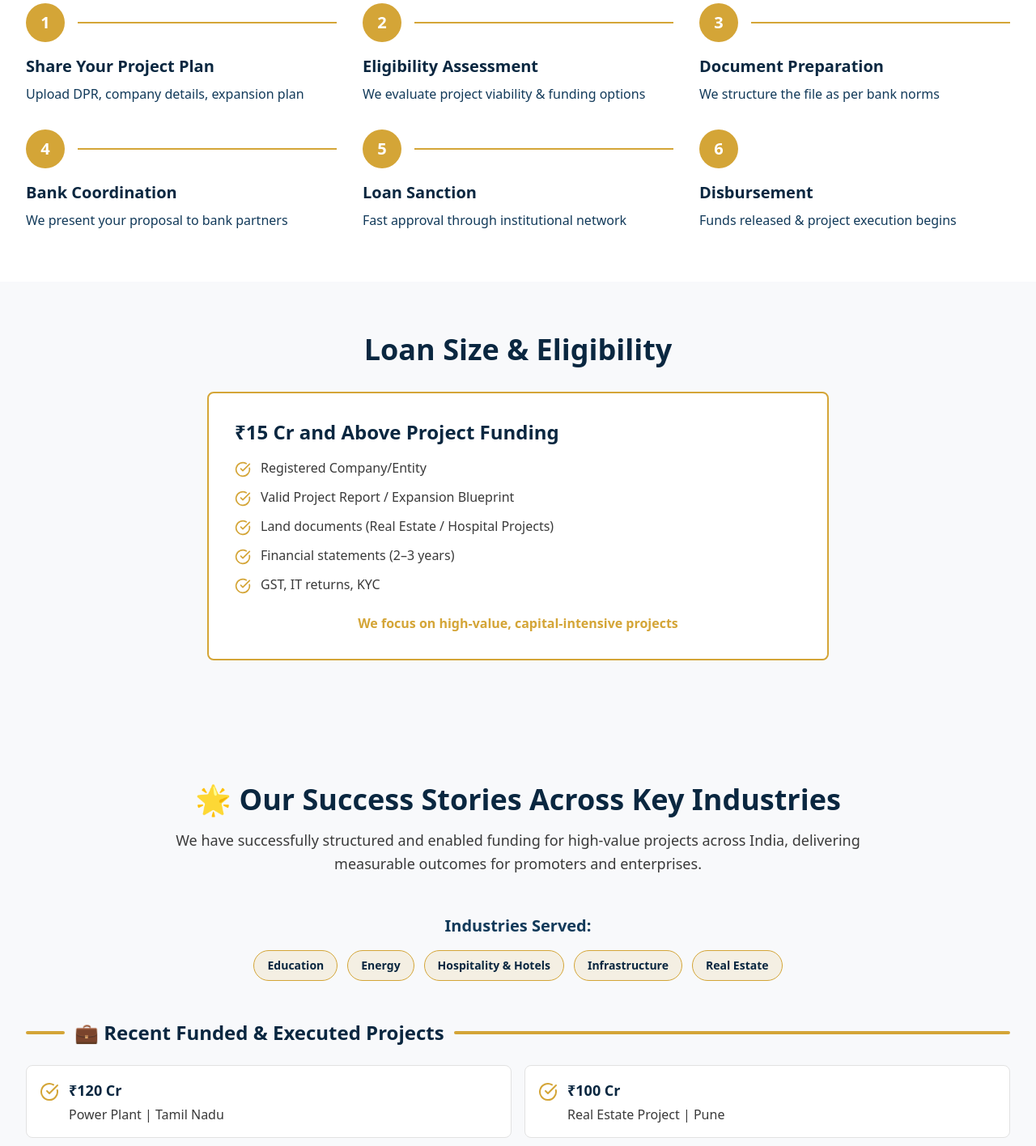
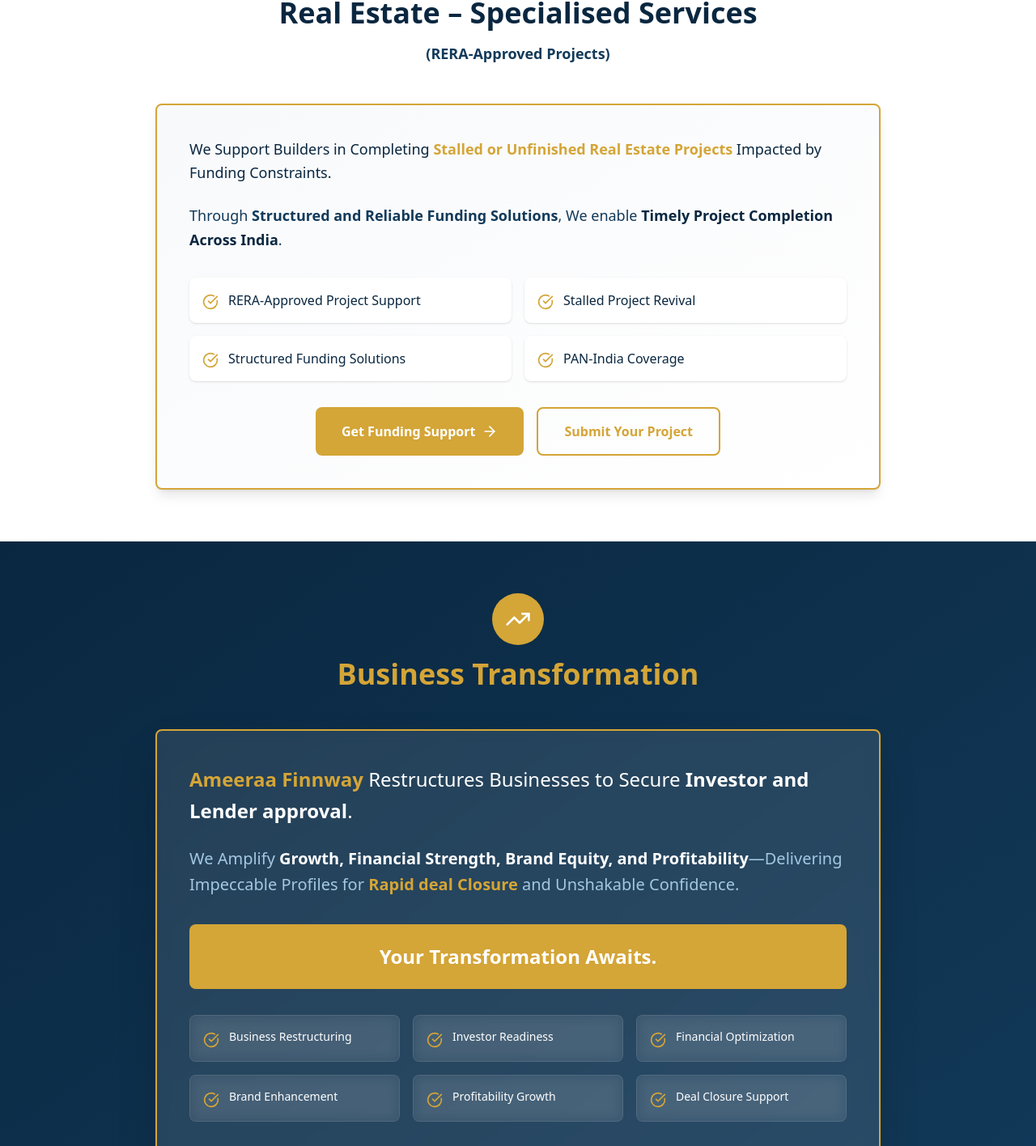
Before and after one commit to digicoders-git/Ameraa-Finnway, a React (Vite) app: page / in a window 1280 px wide. Shown: the part 8292-9708 px from the top of the page at 81% size. Built offline with nearby package versions, Linux system fonts and the light colour scheme.

Commit message:
REAL ESTATE and BUSINESS TRANSFORMATION sectiona added

```diff
--- /dev/null
+++ b/src/components/home/RealEstateBusinessSection.jsx
@@ -0,0 +1,175 @@
+import React from "react";
+import { Building2, TrendingUp, CheckCircle, ArrowRight } from "lucide-react";
+import { NavLink } from "react-router-dom";
+
+const RealEstateBusinessSection = () => {
+  return (
+    <>
+      {/* Real Estate Specialized Services Section */}
+      <section className="bg-white py-16">
+        <div className="max-w-7xl mx-auto px-4 sm:px-6 lg:px-8">
+          <div className="text-center mb-12 scroll-animate">
+            <div className="inline-flex items-center justify-center w-16 h-16 bg-[#D4A537] rounded-full mb-4">
+              <Building2 className="w-8 h-8 text-white" />
+            </div>
+            <h2 className="text-3xl md:text-4xl font-bold text-[#0A2740] mb-4">
+              Real Estate – Specialised Services
+            </h2>
+            <p className="text-lg text-[#123A5A] font-semibold">
+              (RERA-Approved Projects)
+            </p>
+          </div>
+
+          <div className="max-w-4xl mx-auto">
+            <div className="bg-gradient-to-br from-[#F8F9FB] to-white p-8 md:p-10 rounded-lg border-2 border-[#D4A537] shadow-lg scroll-animate">
+              <div className="space-y-6">
+                <p className="text-lg text-[#0A2740] leading-relaxed">
+                  We Support Builders in Completing{" "}
+                  <span className="font-bold text-[#D4A537]">
+                    Stalled or Unfinished Real Estate Projects
+                  </span>{" "}
+                  Impacted by Funding Constraints.
+                </p>
+
+                <p className="text-lg text-[#123A5A] leading-relaxed">
+                  Through{" "}
+                  <span className="font-semibold">
+                    Structured and Reliable Funding Solutions
+                  </span>
+                  , We enable{" "}
+                  <span className="font-semibold text-[#0A2740]">
+                    Timely Project Completion Across India
+                  </span>
+                  .
+                </p>
+
+                <div className="grid md:grid-cols-2 gap-4 mt-8">
+                  {[
+                    "RERA-Approved Project Support",
+                    "Stalled Project Revival",
+                    "Structured Funding Solutions",
+                    "PAN-India Coverage",
+                  ].map((feature, idx) => (
+                    <div
+                      key={idx}
+                      className="flex items-start gap-3 bg-white p-4 rounded-lg shadow-sm"
+                    >
+                      <CheckCircle className="w-5 h-5 text-[#D4A537] shrink-0 mt-1" />
+                      <span className="text-[#0A2740] font-medium">
+                        {feature}
+                      </span>
+                    </div>
+                  ))}
+                </div>
+
+                <div className="flex flex-col sm:flex-row gap-4 mt-8 justify-center">
+                  <NavLink
+                    to="/contact"
+                    className="inline-flex items-center justify-center bg-[#D4A537] hover:bg-[#C59230] text-white px-8 py-4 rounded-lg font-semibold transition-all duration-200 hover:scale-105 cursor-pointer"
+                  >
+                    Get Funding Support
+                    <ArrowRight className="ml-2 w-5 h-5" />
+                  </NavLink>
+                  <NavLink
+                    to="/apply"
+                    className="inline-flex items-center justify-center border-2 border-[#D4A537] text-[#D4A537] hover:bg-[#D4A537] hover:text-white px-8 py-4 rounded-lg font-semibold transition-all duration-200"
+                  >
+                    Submit Your Project
+                  </NavLink>
+                </div>
+              </div>
+            </div>
+          </div>
+        </div>
+      </section>
+
+      {/* Business Transformation Section */}
+      <section className="bg-gradient-to-br from-[#0A2740] to-[#123A5A] text-white py-16">
+        <div className="max-w-7xl mx-auto px-4 sm:px-6 lg:px-8">
+          <div className="text-center mb-12 scroll-animate">
+            <div className="inline-flex items-center justify-center w-16 h-16 bg-[#D4A537] rounded-full mb-4">
+              <TrendingUp className="w-8 h-8 text-white" />
+            </div>
+            <h2 className="text-3xl md:text-4xl font-bold text-[#D4A537] mb-6">
+              Business Transformation
+            </h2>
+          </div>
+
+          <div className="max-w-4xl mx-auto">
+            <div className="bg-white/10 backdrop-blur-sm p-8 md:p-10 rounded-lg border-2 border-[#D4A537] shadow-2xl scroll-animate">
+              <div className="space-y-6">
+                <p className="text-xl md:text-2xl text-white leading-relaxed font-light">
+                  <span className="font-bold text-[#D4A537]">
+                    Ameeraa Finnway
+                  </span>{" "}
+                  Restructures Businesses to Secure{" "}
+                  <span className="font-semibold">
+                    Investor and Lender approval
+                  </span>
+                  .
+                </p>
+
+                <p className="text-lg md:text-xl text-[#A4C8E1] leading-relaxed">
+                  We Amplify{" "}
+                  <span className="font-semibold text-white">
+                    Growth, Financial Strength, Brand Equity, and Profitability
+                  </span>
+                  —Delivering Impeccable Profiles for{" "}
+                  <span className="font-bold text-[#D4A537]">
+                    Rapid deal Closure
+                  </span>{" "}
+                  and Unshakable Confidence.
+                </p>
+
+                <div className="bg-[#D4A537] p-6 rounded-lg mt-8">
+                  <p className="text-2xl font-bold text-white text-center">
+                    Your Transformation Awaits.
+                  </p>
+                </div>
+
+                <div className="grid md:grid-cols-3 gap-4 mt-8">
+                  {[
+                    "Business Restructuring",
+                    "Investor Readiness",
+                    "Financial Optimization",
+                    "Brand Enhancement",
+                    "Profitability Growth",
+                    "Deal Closure Support",
+                  ].map((service, idx) => (
+                    <div
+                      key={idx}
+                      className="flex items-start gap-3 bg-white/5 p-4 rounded-lg backdrop-blur-sm border border-white/10"
+                    >
+                      <CheckCircle className="w-5 h-5 text-[#D4A537] shrink-0 mt-1" />
+                      <span className="text-white font-medium text-sm">
+                        {service}
+                      </span>
+                    </div>
+                  ))}
+                </div>
+
+                <div className="flex flex-col sm:flex-row gap-4 mt-8 justify-center">
+                  <NavLink
+                    to="/contact"
+                    className="inline-flex items-center justify-center bg-[#D4A537] hover:bg-[#C59230] text-white px-8 py-4 rounded-lg font-semibold transition-all duration-200 hover:scale-105 cursor-pointer"
+                  >
+                    Start Your Transformation
+                    <ArrowRight className="ml-2 w-5 h-5" />
+                  </NavLink>
+                  <NavLink
+                    to="/apply"
+                    className="inline-flex items-center justify-center border-2 border-[#D4A537] bg-white/10 text-white hover:bg-white hover:text-[#0A2740] px-8 py-4 rounded-lg font-semibold transition-all duration-200"
+                  >
+                    Schedule Consultation
+                  </NavLink>
+                </div>
+              </div>
+            </div>
+          </div>
+        </div>
+      </section>
+    </>
+  );
+};
+
+export default RealEstateBusinessSection;
--- a/src/pages/Home.jsx
+++ b/src/pages/Home.jsx
@@ -36,6 +36,7 @@ import { NavLink } from "react-router-dom";
 import ContactUs from "../components/home/ContactUs";
 import AboutUsC from "../components/home/AboutUsC";
 import SuccessStories from "../components/home/Success";
+import RealEstateBusinessSection from "../components/home/RealEstateBusinessSection";
 
 export default function Home() {
   const [openFaq, setOpenFaq] = useState(null);
@@ -686,6 +687,7 @@ export default function Home() {
           </div>
         </section>
         <BusinessTransformation />
+        <RealEstateBusinessSection />
         <section id="process" className="bg-white py-16">
           <div className="max-w-7xl mx-auto px-4 sm:px-6 lg:px-8">
             <h2 className="text-3xl md:text-4xl font-bold text-[#0A2740] text-center mb-12 scroll-animate">
```
